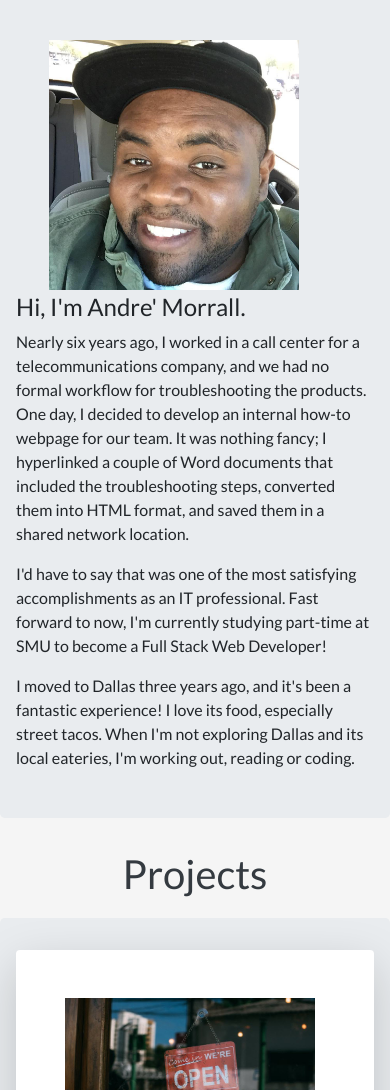
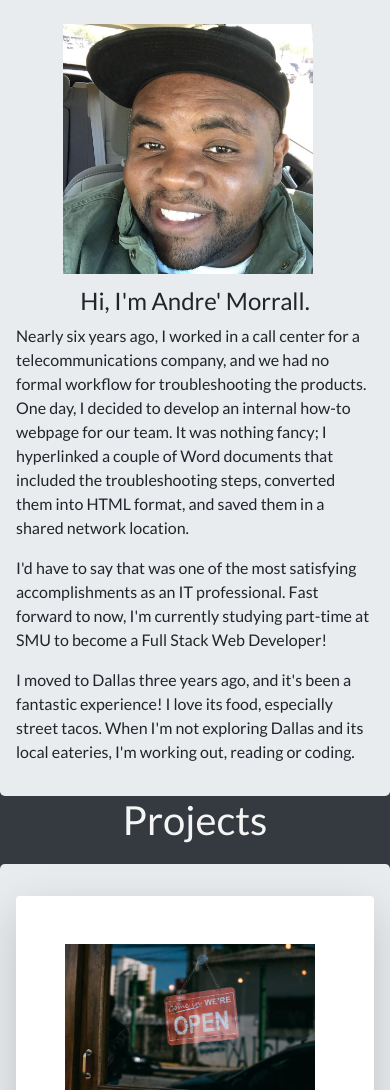
Before and after one commit to adotmorrall/Andre-Portfolio, a plain HTML site: page index.html in a window 390 px wide. Shown: the part 625-1715 px from the top of the page. Drawn offline with nearby package versions, Linux system fonts and the light colour scheme.

Commit message:
Style About-Me small device media query

```diff
--- a/assets/css/style.css
+++ b/assets/css/style.css
@@ -1,7 +1,7 @@
 body {
     font-family: 'Lato', sans-serif;
-    /* background: #343a40; */
-    background: whitesmoke;
+    background: #343a40;
+    /* background: whitesmoke; */
 }
 
 p, ul, #btn-group-1>button.btn.btn-light, #btn-group-2>button.btn.btn-light, label, button, a {
@@ -15,7 +15,7 @@ ul.navbar-nav.mr-auto.mt-2.mt-lg-0 {
 }
 
 #h1-about-me, #h1-project, #h1-team-project, #h1-skills, #h1-contactcd {
-    color: #343a40;
+    color: whitesmoke;
 }
 
 #naviToggle>ul>li>a {
@@ -169,15 +169,18 @@ p#logo-title {
         color: whitesmoke;
         font-size: 14px;
         padding-right: 8px;
+        display: block;
+        margin-left: auto;
+        margin-right: auto;
         text-decoration: underline;
     }
     .navbar-nav {
         flex-direction: row;
-        padding-left: 4em;
+        padding-left: 2.5em;
     }
     h1#logo-name {
         font-size: 4em;
-        padding-top: .25em;
+        padding-top: .75em;
     }
     h2#logo-title {
         font-size: 1.5em;
@@ -194,4 +197,28 @@ p#logo-title {
         height: 0;
         margin-bottom: 0;
     }
+    #bio-image {
+        display: block;
+        margin-left: auto;
+        margin-right: auto;
+    }
+    #about-me {
+        margin-bottom: 0;
+    }
+    #about-me>div>div.col-xl-9 {
+        display: block;
+        margin-left: auto;
+        margin-right: auto;
+    }
+    #col-about-me {
+        padding-left: 0;
+        padding-top: 0;
+    }
+    #about-me>div>div.col-xl-9>h4 {
+        text-align: center;
+        padding-top: 10px;
+    }
+    #about-me>div>div.col-xl-9>p:nth-child(4) {
+        margin-bottom: 0;
+    }
 }
```
